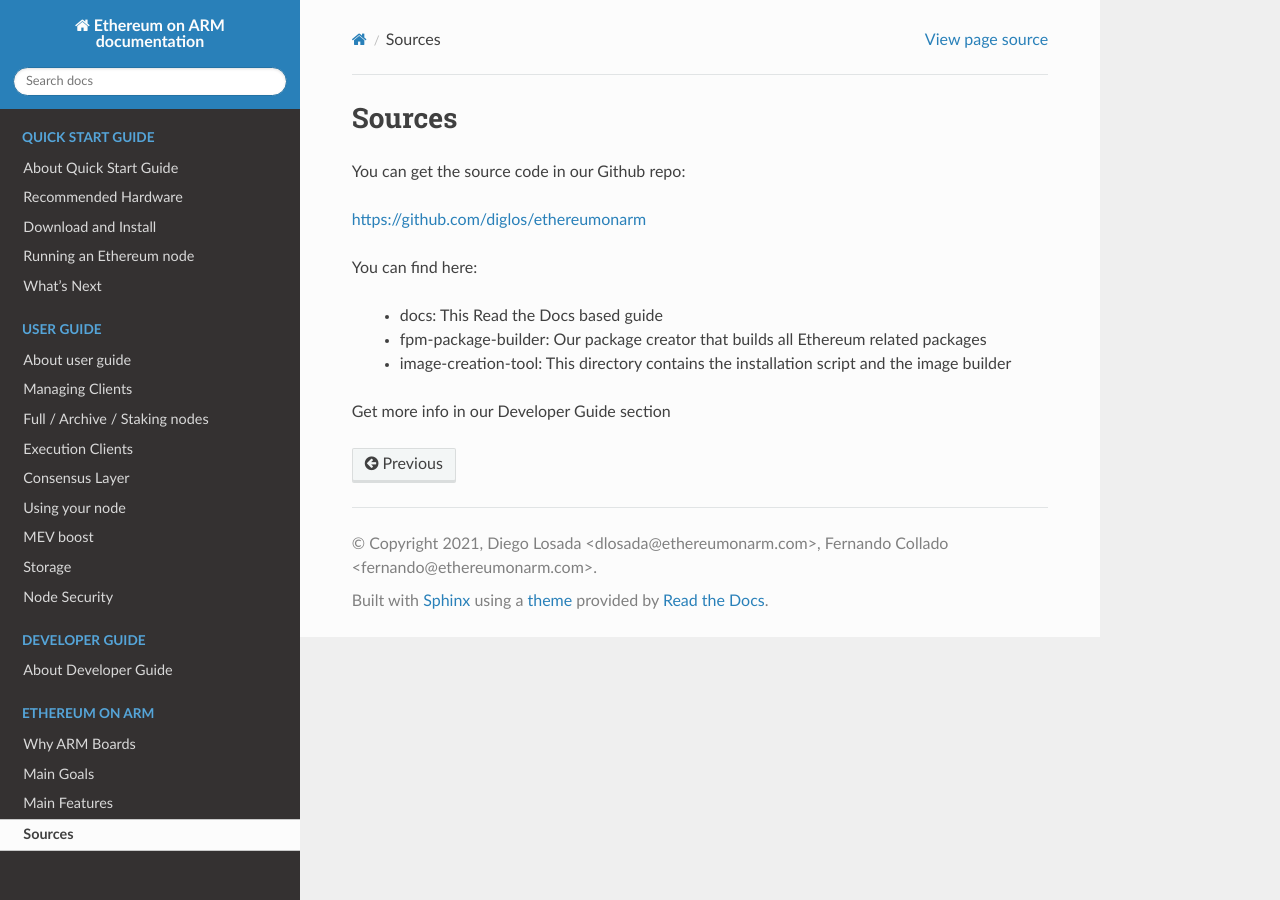
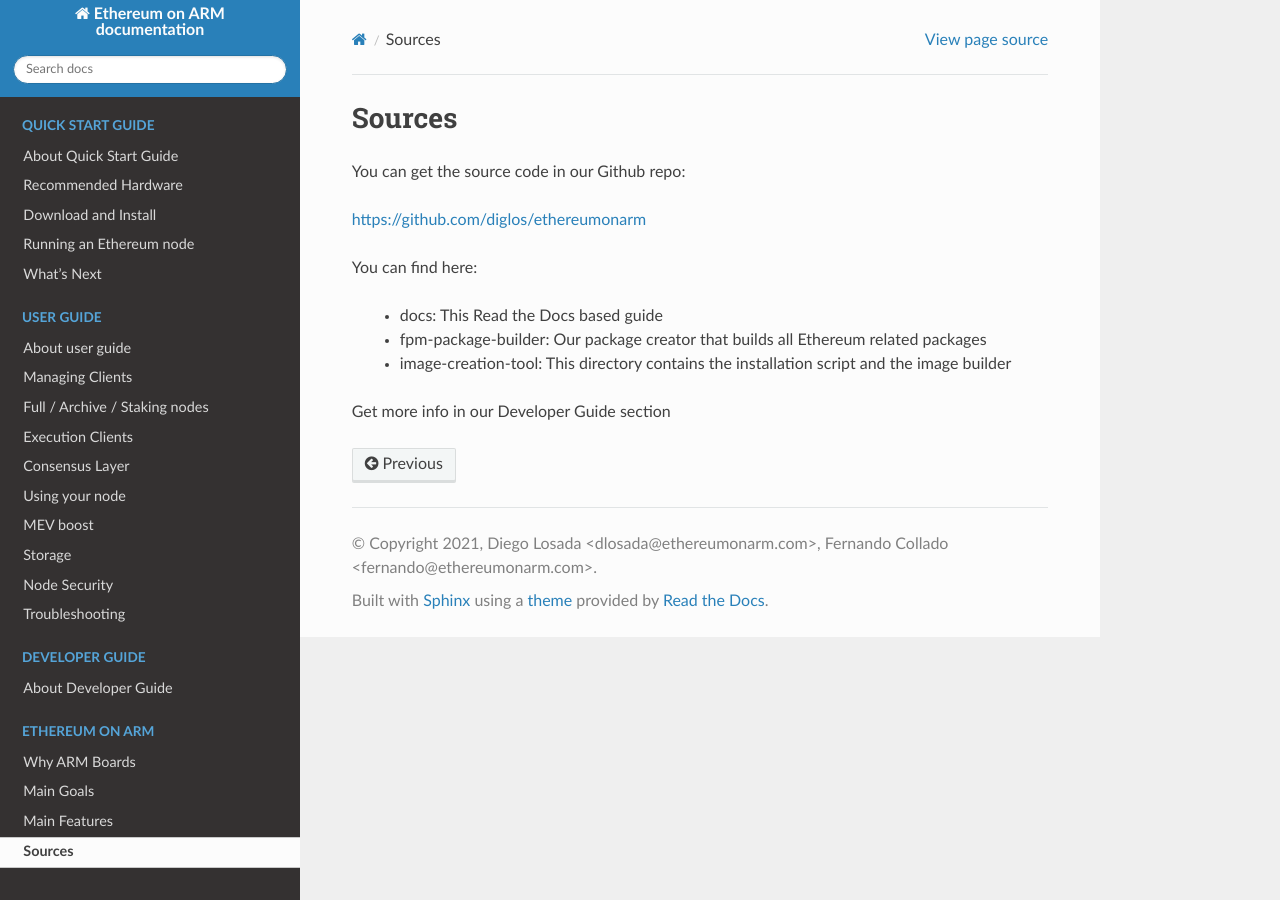
Before and after one commit to EOA-Blockchain-Labs/ethereumonarm, a Sphinx documentation site: the page built from docs/ethereum-on-arm/sources.rst, in a window 1280 px wide. Built offline with Sphinx 7.4.7 and the Read the Docs theme 2.0.0, drawn with Linux system fonts in a browser that asks for light colours; pages that are not in the unit, such as notebooks, are missing from menus.

Commit message:
fixed index typo

```diff
--- a/docs/index.rst
+++ b/docs/index.rst
@@ -83,7 +83,7 @@
   /user-guide/mev-boost
   /user-guide/storage
   /user-guide/security
-  /user-guide/Troubleshooting
+  /user-guide/troubleshooting
 
 Developers Guide
 ----------------
```
